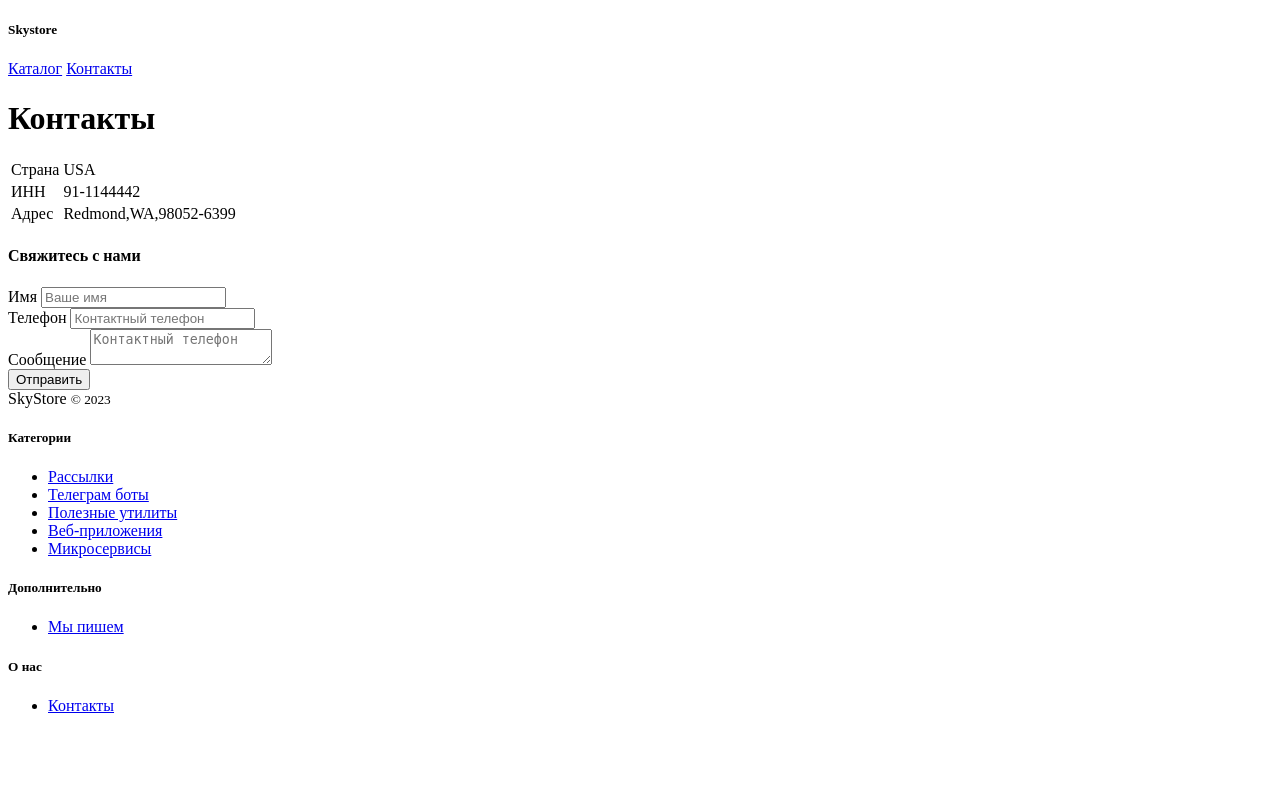
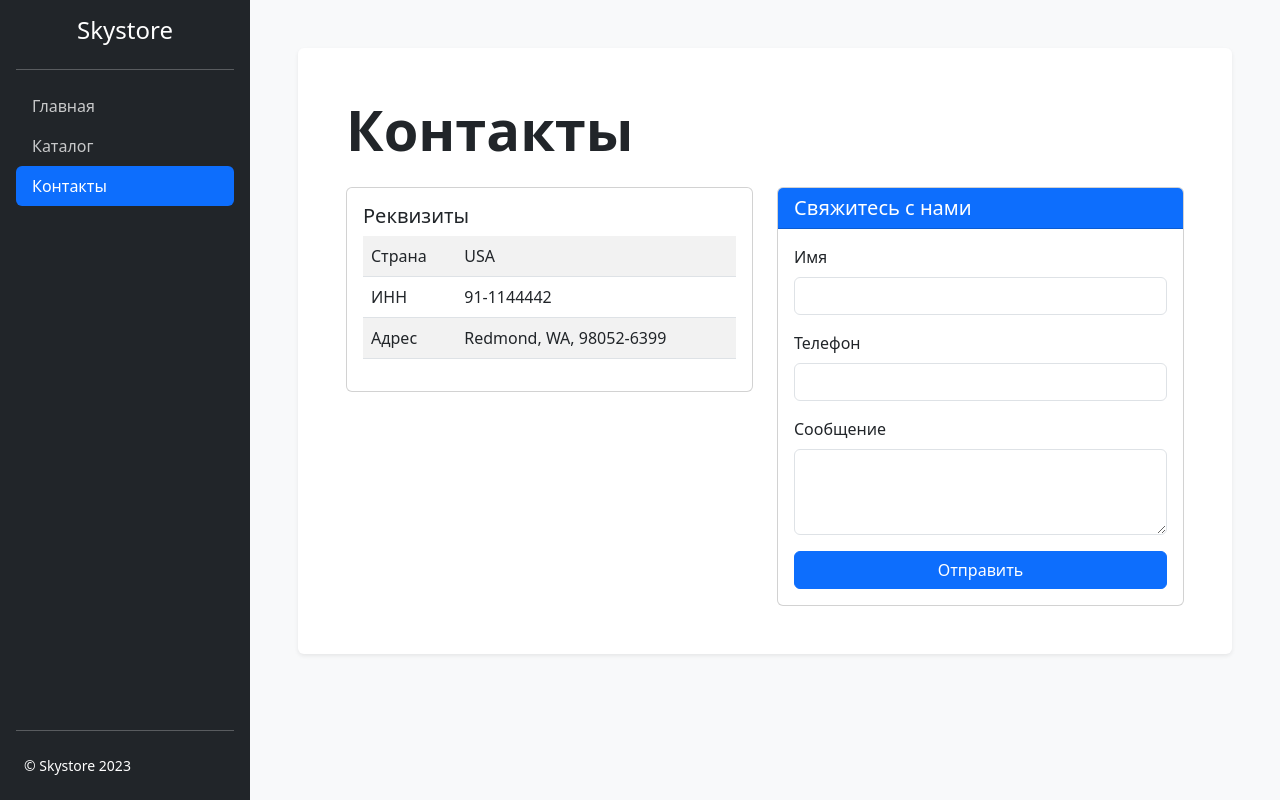
Before and after one commit to Viktor84-code/django-online-store, a Django app: template catalog/templates/catalog/contacts.html in a window 1280 px wide. Run offline with Django 5.2, Linux system fonts and the light colour scheme; the template is opened without the code that fills it, so the values that code supplies are empty.

Commit message:
feat: add form processing with success message

```diff
--- a/catalog/templates/catalog/contacts.html
+++ b/catalog/templates/catalog/contacts.html
@@ -1,105 +1,85 @@
-<!doctype html>
-<html lang="en">
+<!DOCTYPE html>
+<html lang="ru">
 <head>
-    <meta charset="utf-8">
-    <meta name="viewport" content="width=device-width, initial-scale=1">
-    <title>Skystore</title>
-    <!-- Подключите статичеcкие файлы со стилями Bootstrap -->
+    <meta charset="UTF-8">
+    <title>Skystore - Контакты</title>
+    <link href="https://cdn.jsdelivr.net/npm/bootstrap@5.3.0/dist/css/bootstrap.min.css" rel="stylesheet">
+    <style>
+        .sidebar { min-width: 250px; height: 100vh; background: #212529; color: white; }
+        .nav-link { color: rgba(255,255,255,.75); }
+        .nav-link:hover, .nav-link.active { color: white; background: #0d6efd; }
+    </style>
 </head>
-<body>
-<div class="d-flex flex-column flex-md-row align-items-center p-3 px-md-4 mb-3 bg-white border-bottom box-shadow">
-    <h5 class="my-0 mr-md-auto font-weight-normal">Skystore</h5>
-    <nav class="ms-5">
-        <a class="p-2 btn btn-outline-primary" href="/">Каталог</a>
-        <a class="p-2 btn btn-outline-primary" href="/contacts/">Контакты</a>
-    </nav>
+<body class="bg-light">
+
+<div class="d-flex">
+    <!-- Боковое меню -->
+    <div class="sidebar d-flex flex-column p-3">
+        <h3 class="fs-4 text-center">Skystore</h3>
+        <hr>
+        <ul class="nav nav-pills flex-column mb-auto">
+            <li class="nav-item"><a href="/" class="nav-link">Главная</a></li>
+            <li><a href="#" class="nav-link">Каталог</a></li>
+            <li><a href="/contacts/" class="nav-link active">Контакты</a></li>
+        </ul>
+        <hr>
+        <div class="p-2 small">© Skystore 2023</div>
     </div>
 
-<div class="pricing-header px-3 py-3 pt-md-5 pb-md-4 mx-auto text-center">
-    <h1 class="display-4">Контакты</h1>
+    <!-- Основной контент -->
+    <main class="container-fluid p-5">
+        <div class="bg-white p-5 rounded shadow-sm">
+            <h1 class="display-4 fw-bold mb-4">Контакты</h1>
+            {% if message_sent %}
+            <div class="alert alert-success alert-dismissible fade show" role="alert">
+                Спасибо, {{ name }}! Ваше сообщение отправлено.
+                <button type="button" class="btn-close" data-bs-dismiss="alert" aria-label="Close"></button>
             </div>
+            {% endif %}
 
-<div class="container">
-    <div class="row text-start">
-        <div class="col-lg-9 col-md-6 col-sm-12">
-            <div class="card mb-4 box-shadow">
+            <div class="row">
+                <div class="col-lg-6">
+                    <div class="card mb-4">
                         <div class="card-body">
+                            <h5 class="card-title">Реквизиты</h5>
                             <table class="table table-striped">
-                        <tr>
-                            <td class="w-25">Страна</td>
-                            <td>USA</td>
-                        </tr>
-                        <tr>
-                            <td class="w-25">ИНН</td>
-                            <td>91-1144442</td>
-                        </tr>
-                        <tr>
-                            <td class="w-25">Адрес</td>
-                            <td>Redmond,WA,98052-6399</td>
-                        </tr>
+                                <tr><td class="w-25">Страна</td><td>USA</td></tr>
+                                <tr><td>ИНН</td><td>91-1144442</td></tr>
+                                <tr><td>Адрес</td><td>Redmond, WA, 98052-6399</td></tr>
                             </table>
                         </div>
                     </div>
                 </div>
-        <div class="col-lg-3 col-md-6 col-sm-12">
-            <div class="card mb-4 box-shadow">
-                <div class="card-header">
-                    <h4 class="my-0 font-weight-normal">Свяжитесь с нами</h4>
+                <div class="col-lg-6">
+                    <div class="card">
+                        <div class="card-header bg-primary text-white">
+                            <h5 class="mb-0">Свяжитесь с нами</h5>
                         </div>
                         <div class="card-body">
-                    <form method="post" action="" class="form-floating">
+                            <form method="post">
                                 {% csrf_token %}
                                 <div class="mb-3">
-                            <label for="name">Имя</label>
-                            <input type="text" name="name" class="form-control" id="name" placeholder="Ваше имя" required>
+                                    <label for="name" class="form-label">Имя</label>
+                                    <input type="text" name="name" class="form-control" id="name" required>
                                 </div>
                                 <div class="mb-3">
-                            <label for="phone">Телефон</label>
-                            <input type="text" name="phone" class="form-control" id="phone" placeholder="Контактный телефон" required>
+                                    <label for="phone" class="form-label">Телефон</label>
+                                    <input type="text" name="phone" class="form-control" id="phone" required>
                                 </div>
                                 <div class="mb-3">
-                            <label for="message">Сообщение</label>
-                            <textarea type="text" name="message" class="form-control" id="message" placeholder="Контактный телефон" required></textarea>
+                                    <label for="message" class="form-label">Сообщение</label>
+                                    <textarea name="message" class="form-control" id="message" rows="3" required></textarea>
                                 </div>
-                        <button type="submit" class="btn btn-lg btn-block btn-outline-primary">Отправить</button>
+                                <button type="submit" class="btn btn-primary w-100">Отправить</button>
                             </form>
                         </div>
                     </div>
                 </div>
             </div>
-
-    <footer class="pt-4 my-md-5 pt-md-5 border-top">
-        <div class="row">
-            <div class="col-12 col-md">
-                SkyStore
-                <small class="d-block mb-3 text-muted">&copy; 2023</small>
         </div>
-            <div class="col-6 col-md">
-                <h5>Категории</h5>
-                <ul class="list-unstyled text-small">
-                    <li><a class="text-muted" href="#">Рассылки</a></li>
-                    <li><a class="text-muted" href="#">Телеграм боты</a></li>
-                    <li><a class="text-muted" href="#">Полезные утилиты</a></li>
-                    <li><a class="text-muted" href="#">Веб-приложения</a></li>
-                    <li><a class="text-muted" href="#">Микросервисы</a></li>
-                </ul>
-            </div>
-            <div class="col-6 col-md">
-                <h5>Дополнительно</h5>
-                <ul class="list-unstyled text-small">
-                    <li><a class="text-muted" href="#">Мы пишем</a></li>
-                </ul>
-            </div>
-            <div class="col-6 col-md">
-                <h5>О нас</h5>
-                <ul class="list-unstyled text-small">
-                    <li><a class="text-muted" href="/contacts/">Контакты</a></li>
-                </ul>
-            </div>
-        </div>
-    </footer>
+    </main>
 </div>
 
-<!-- Подключите статичеcкие файлы со скриптами Bootstrap -->
+<script src="https://cdn.jsdelivr.net/npm/bootstrap@5.3.0/dist/js/bootstrap.bundle.min.js"></script>
 </body>
 </html>
--- a/config/urls.py
+++ b/config/urls.py
@@ -16,8 +16,9 @@ Including another URLconf
 """
 
 from django.contrib import admin
-from django.urls import path
+from django.urls import path, include
 
 urlpatterns = [
-    path("admin/", admin.site.urls),
+    path('admin/', admin.site.urls),
+    path('', include('catalog.urls')),
 ]
```
Also changed, not shown: catalog/templates/catalog/home.html (+56 -66 lines), catalog/views.py (+13 -0 lines), README.md (added). Lines whose indentation alone changed are shown as unchanged.
